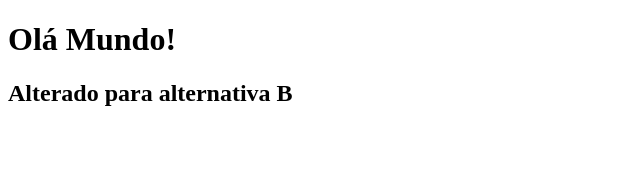
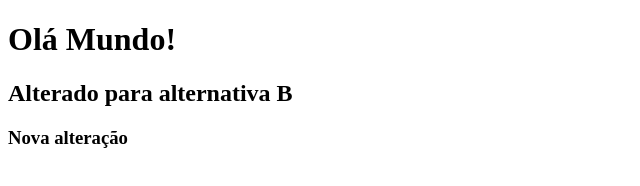
Before and after one commit to Gideene/git-aula-01, a plain HTML site: page index.html in a window 1280 px wide. Shown: the whole page, without its empty margins (0-640 px from the left). Drawn offline with Linux system fonts and the light colour scheme.

Commit message:
Alternativa B atualizada

```diff
--- a/index.html
+++ b/index.html
@@ -9,6 +9,7 @@
 
     <h1>Olá Mundo!</h1>
     <h2>Alterado para alternativa B</h2>
+    <h3>Nova alteração</h3>
 
 </body>
 </html>
```
